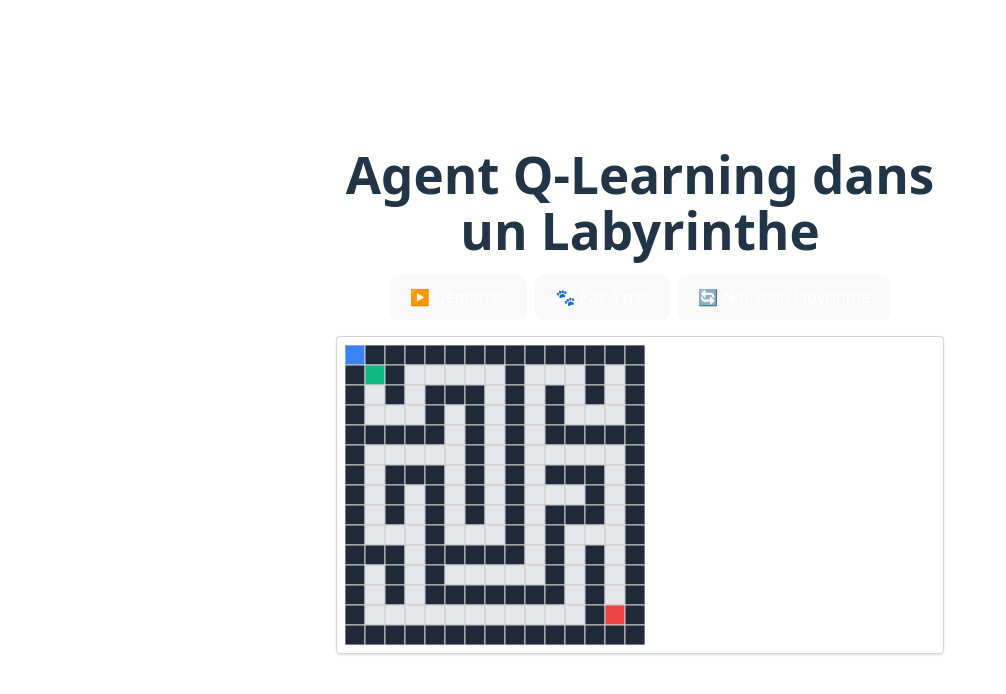
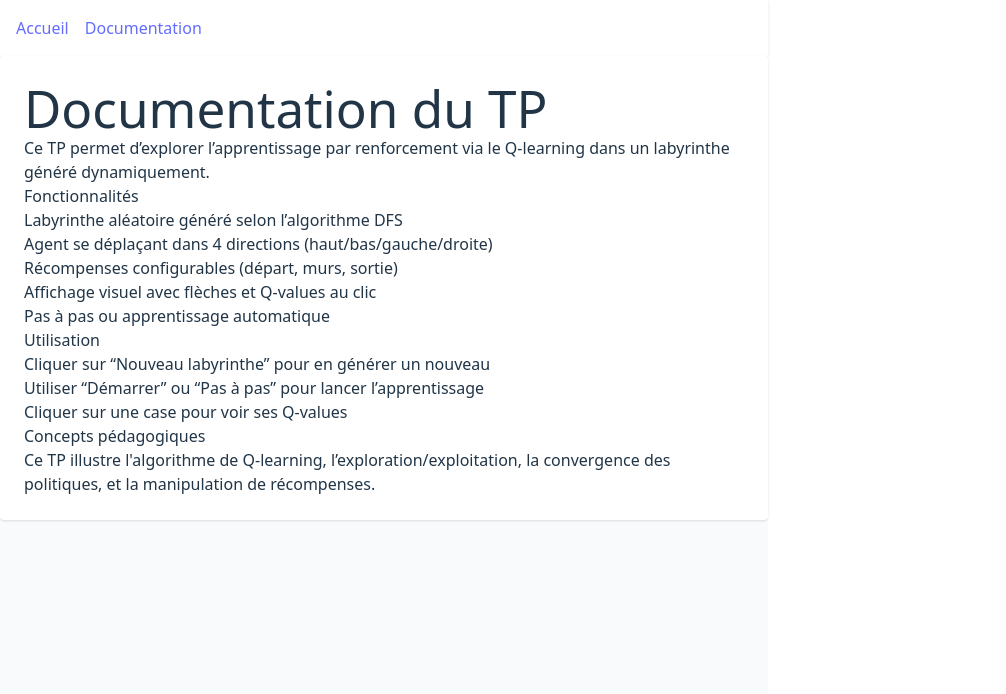
Before and after one commit to jlg-formation/rl-labyrinthe, a React (Vite) app: page /doc in a window 1280 px wide. Shown: the top 694 px of the page, without its empty margins (0-1006 px from the left). Built offline with nearby package versions, Linux system fonts and the light colour scheme.

Commit message:
feat: add routing and documentation pages for maze Q-learning application

```diff
--- a/package.json
+++ b/package.json
@@ -13,6 +13,7 @@
     "@tailwindcss/vite": "^4.1.10",
     "react": "^19.1.0",
     "react-dom": "^19.1.0",
+    "react-router-dom": "^7.6.2",
     "tailwindcss": "^4.1.10",
     "zustand": "^5.0.5"
   },
--- a/src/App.tsx
+++ b/src/App.tsx
@@ -1,22 +1,24 @@
-import "./App.css";
-import { Controls } from "./components/Controls";
-import { Maze } from "./components/Maze";
-import { useMazeStore } from "./store/useMazeStore";
-import { generateMaze } from "./utils/mazeGenerator";
+import { BrowserRouter as Router, Routes, Route, Link } from "react-router-dom";
+import Home from "./pages/Home";
+import Doc from "./pages/Doc";
 
-const maze = generateMaze(15, 15);
-useMazeStore.getState().setMaze(maze);
-
-function App() {
+export default function App() {
   return (
-    <div className="p-4 max-w-screen-sm mx-auto">
-      <h1 className="text-xl font-bold text-center mb-4">
-        Agent Q-Learning dans un Labyrinthe
-      </h1>
-      <Controls />
-      <Maze />
-    </div>
+    <Router basename={import.meta.env.BASE_URL}>
+      <nav className="bg-white shadow p-4 flex gap-4 text-blue-700 font-medium">
+        <Link to="/" className="hover:underline">
+          Accueil
+        </Link>
+        <Link to="/doc" className="hover:underline">
+          Documentation
+        </Link>
+      </nav>
+      <main className="min-h-screen bg-gray-50">
+        <Routes>
+          <Route path="/" element={<Home />} />
+          <Route path="/doc" element={<Doc />} />
+        </Routes>
+      </main>
+    </Router>
   );
 }
-
-export default App;
--- /dev/null
+++ b/src/pages/Doc.tsx
@@ -0,0 +1,33 @@
+export default function Doc() {
+  return (
+    <div className="prose max-w-screen-md mx-auto p-6 bg-white rounded shadow">
+      <h1>Documentation du TP</h1>
+      <p>
+        Ce TP permet d’explorer l’apprentissage par renforcement via le
+        Q-learning dans un labyrinthe généré dynamiquement.
+      </p>
+
+      <h2>Fonctionnalités</h2>
+      <ul>
+        <li>Labyrinthe aléatoire généré selon l’algorithme DFS</li>
+        <li>Agent se déplaçant dans 4 directions (haut/bas/gauche/droite)</li>
+        <li>Récompenses configurables (départ, murs, sortie)</li>
+        <li>Affichage visuel avec flèches et Q-values au clic</li>
+        <li>Pas à pas ou apprentissage automatique</li>
+      </ul>
+
+      <h2>Utilisation</h2>
+      <ol>
+        <li>Cliquer sur “Nouveau labyrinthe” pour en générer un nouveau</li>
+        <li>Utiliser “Démarrer” ou “Pas à pas” pour lancer l’apprentissage</li>
+        <li>Cliquer sur une case pour voir ses Q-values</li>
+      </ol>
+
+      <h2>Concepts pédagogiques</h2>
+      <p>
+        Ce TP illustre l'algorithme de Q-learning, l’exploration/exploitation,
+        la convergence des politiques, et la manipulation de récompenses.
+      </p>
+    </div>
+  );
+}
--- /dev/null
+++ b/src/pages/Home.tsx
@@ -0,0 +1,14 @@
+import { Maze } from "../components/Maze";
+import { Controls } from "../components/Controls";
+
+export default function Home() {
+  return (
+    <div className="p-4 max-w-screen-sm mx-auto">
+      <h1 className="text-xl font-bold text-center mb-4">
+        TP : Agent Q-Learning dans un Labyrinthe
+      </h1>
+      <Controls />
+      <Maze />
+    </div>
+  );
+}
```
Also changed, not shown: 1 other file (tests, documents, lock files or other folders).
